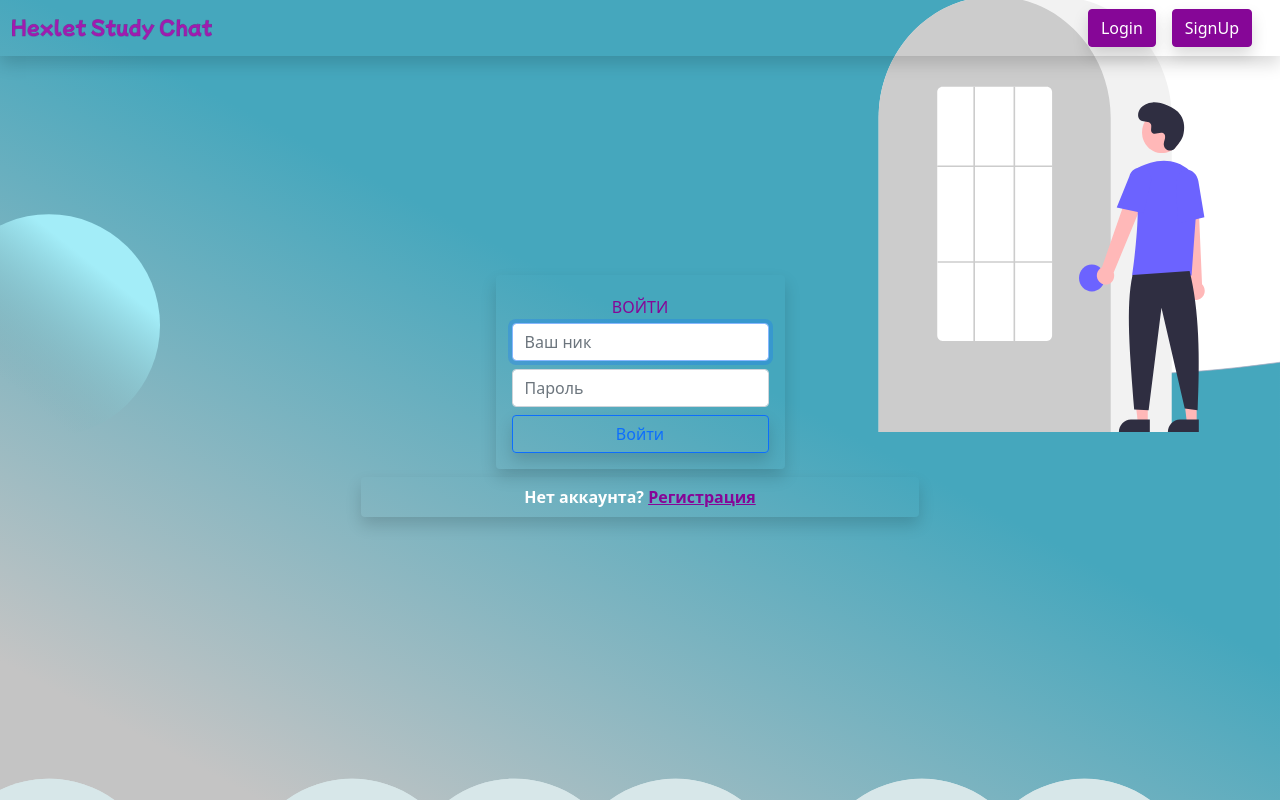
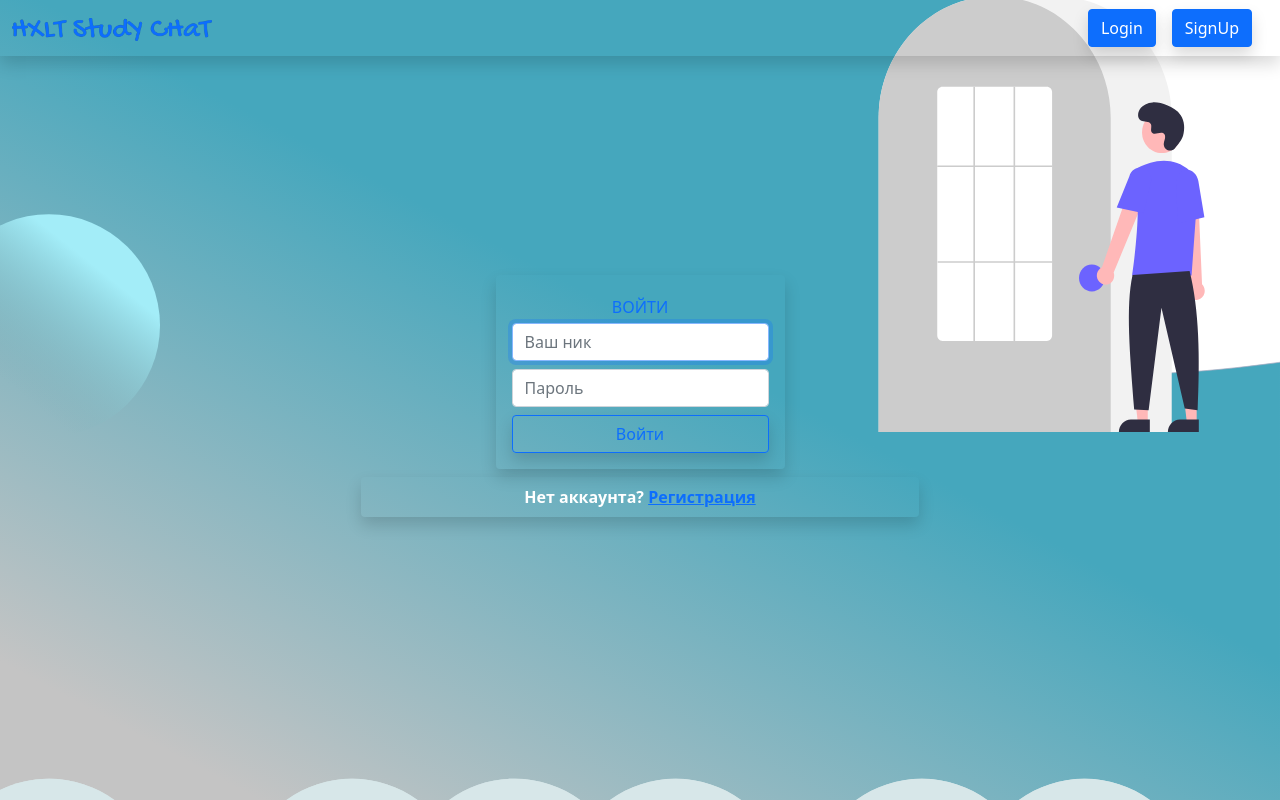
Before and after one commit to rddeveloper2019/frontend-project-lvl4, a React app: page /login in a window 1280 px wide. Built offline with nearby package versions, Linux system fonts and the light colour scheme; no server answers; the HTML template or start-up script is replaced by a standard one.

Commit message:
stage 4 again

```diff
--- a/src/components/Layout.jsx
+++ b/src/components/Layout.jsx
@@ -5,7 +5,7 @@ import {
 import {
   Container, Image, Navbar, Nav,
 } from 'react-bootstrap';
-import logo from '../../assets/img/HSC.png';
+import logo from '../../assets/img/HSC2-logo.png';
 
 function Layout() {
   const location = useLocation();
--- a/src/styles.scss
+++ b/src/styles.scss
@@ -1,6 +1,6 @@
 @import '~bootstrap/scss/bootstrap';
 
-$main-color: #860697;
+$main-color: #0d6efd;
 
 body {
   height: 100vh;
@@ -75,7 +75,7 @@ body {
   border-radius: 7px;
 }
 .bg-gray {
-  background-color: rgba(240, 198, 248, 0.5);
+  background-color: rgba(69, 167, 189, 0.5);
 }
 
 .channel-item {
```
Also changed, not shown: assets/img/HSC.png (deleted), assets/img/HSC2-logo.png (added).
